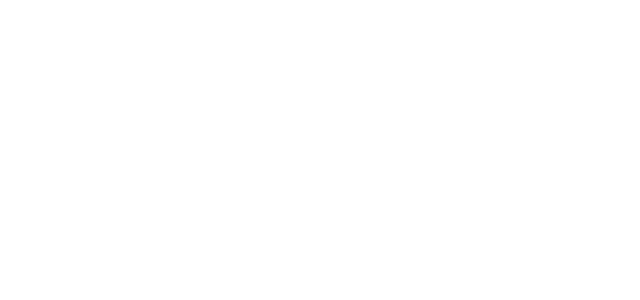
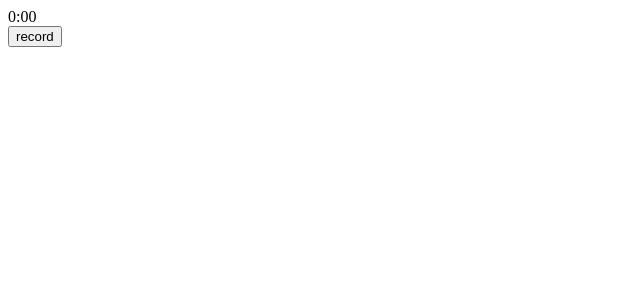
Before and after one commit to garden-nomes/audio-recorder, a Vue app in the folder client/: page / in a window 1280 px wide. Shown: the top 300 px of the page, without its empty margins (0-640 px from the left). Built offline with nearby package versions, Linux system fonts and the light colour scheme.

Commit message:
client: scaffold out rough component hierarchy

```diff
--- a/client/src/App.vue
+++ b/client/src/App.vue
@@ -1,13 +1,14 @@
 <template>
-  <div />
+  <recorder />
 </template>
 
 <script lang="ts">
 import { defineComponent } from "vue";
+import Recorder from "./components/Recorder.vue";
 
 export default defineComponent({
   name: "App",
-  components: {},
+  components: { Recorder },
 });
 </script>
 
--- /dev/null
+++ b/client/src/components/RecordButton.vue
@@ -0,0 +1,3 @@
+<template>
+  <button class="record-button">record</button>
+</template>
--- /dev/null
+++ b/client/src/components/RecordTimer.vue
@@ -0,0 +1,3 @@
+<template>
+  <div class="record-timer">0:00</div>
+</template>
--- /dev/null
+++ b/client/src/components/Recorder.vue
@@ -0,0 +1,17 @@
+<template>
+  <div class="recorder">
+    <record-timer />
+    <record-button />
+  </div>
+</template>
+
+<script lang="ts">
+import { defineComponent } from "vue";
+import RecordButton from "./RecordButton.vue";
+import RecordTimer from "./RecordTimer.vue";
+
+export default defineComponent({
+  name: "Recorder",
+  components: { RecordButton, RecordTimer },
+});
+</script>
```
